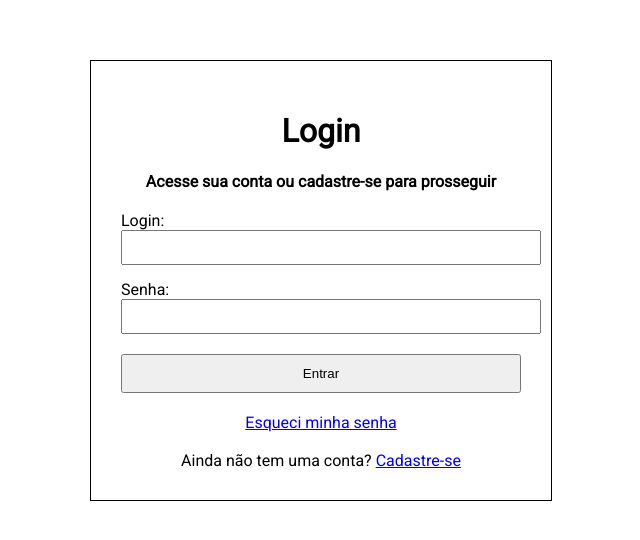
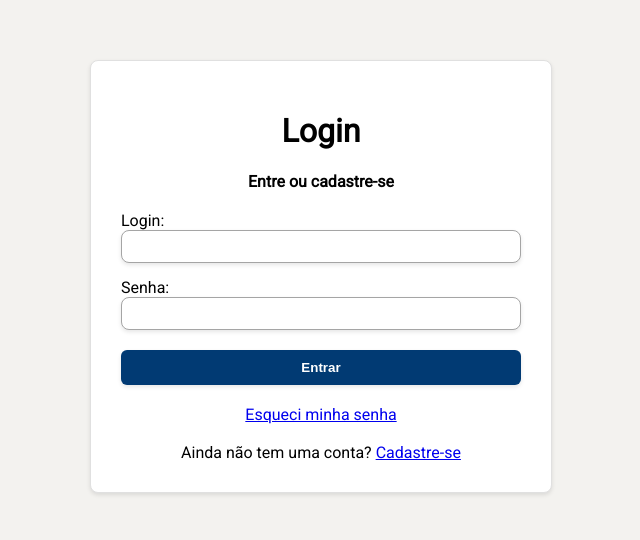
Before and after one commit to Anderson-LSX/LSX-2DoIt., a PHP site: page / in a window 1280 px wide. Shown: the top 540 px of the page, without its empty margins (319-959 px from the left). Run offline with PHP 8.4, Linux system fonts and the light colour scheme.

Commit message:
definidos primeiros ajustes de front end: def estilo visual global dos cards, campos de formulario e criacao de um arqv modelo style2 para teste de temas

```diff
--- a/public/css/style.css
+++ b/public/css/style.css
@@ -1,6 +1,45 @@
 @import url('https://fonts.googleapis.com/css2?family=Roboto&display=swap');
 
-
+/* Cor de fundo geral do site */
 body {
     font-family: 'Roboto', sans-serif;
+    background-color: #F3F2EF;
 }
+
+/* Estrutura base para cards */
+.card {
+    background-color: #FFFFFF;
+    border-radius: 8px;
+    border: 1px solid #E0E0E0;
+    box-shadow: 0 2px 4px rgba(0, 0, 0, 0.1);
+    padding: 30px;
+    margin: 60px auto;
+    max-width: 400px;
+}
+
+/* Estilo global para campos de formulário (exceto botões) */
+input,
+textarea,
+select {
+    background-color: #FFFFFF;
+    border-radius: 8px;
+    border: 1px solid rgb(165, 165, 165);
+    box-shadow: 0 2px 4px rgba(0, 0, 0, 0.1);
+    padding: 12px;
+    margin-bottom: 16px;
+    width: 100%;
+    max-width: 400px;
+    box-sizing: border-box;
+}
+
+/* Estilo visual exclusivo para botões */
+button {
+    border-radius: 6px;
+    padding: 10px 16px;
+    background-color: #013a73; /* azul padrão do LinkedIn, opcional */
+    color: white;
+    border: none;
+    font-weight: bold;
+    cursor: pointer;
+    box-shadow: 0 2px 4px rgba(0, 0, 0, 0.1);
+}
--- a/views/auth/login.php
+++ b/views/auth/login.php
@@ -20,9 +20,9 @@
 <?php endif; ?>
 
 
-<div style="max-width: 400px; margin: 60px auto; border: 1px solid black; padding: 30px;">
+<div class='card'>
     <h1 style="text-align: center;">Login</h1>
-    <h2 style="text-align: center; font-size: 16px;">Acesse sua conta ou cadastre-se para prosseguir</h2>
+    <h2 style="text-align: center; font-size: 16px;">Entre ou cadastre-se</h2>
 
     <form method="POST" action="index.php?controller=auth&method=loginSubmit" style="margin-top: 20px;">
         <label>Login:</label><br>
```
Also changed, not shown: public/css/style2.css (added, +46 -0 lines), public/img/taskit.png (added).
